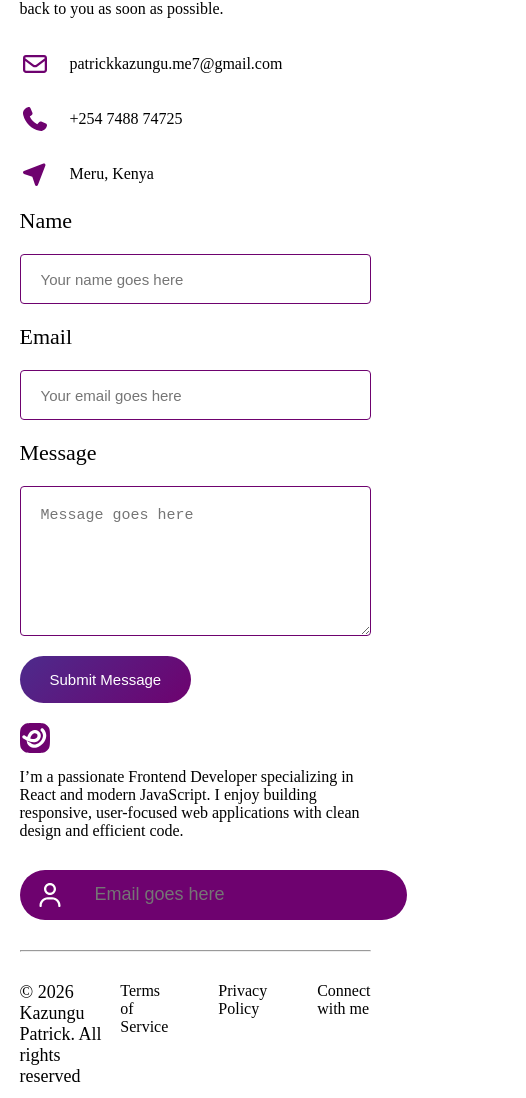
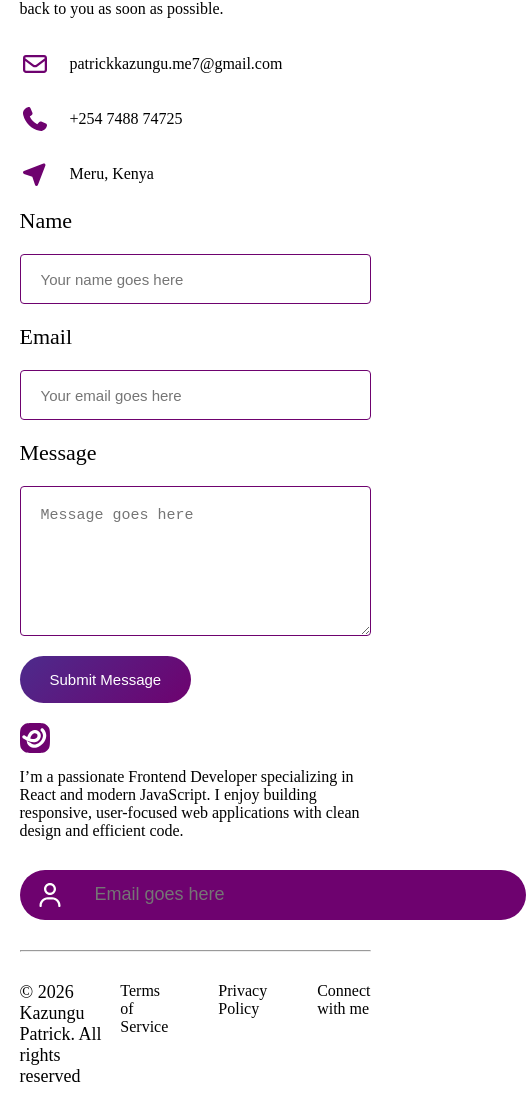
Before and after one commit to kazungu-p/Porfolio, a React (Vite) app: page / in a window 390 px wide. Shown: the part 5981-7079 px from the top of the page, 526 px wide, since content can reach past the window. Built offline with nearby package versions, Linux system fonts and the light colour scheme.

Commit message:
enhanced footer responsiveness

```diff
--- a/src/assets/styles/footer.css
+++ b/src/assets/styles/footer.css
@@ -85,4 +85,8 @@ transition: 0.4s;
     .footer-subscribe{
         display: none;
     }
+    .footer-email-input input{
+        width: 90vw;
+        max-width: none;
+    }
 }
```
